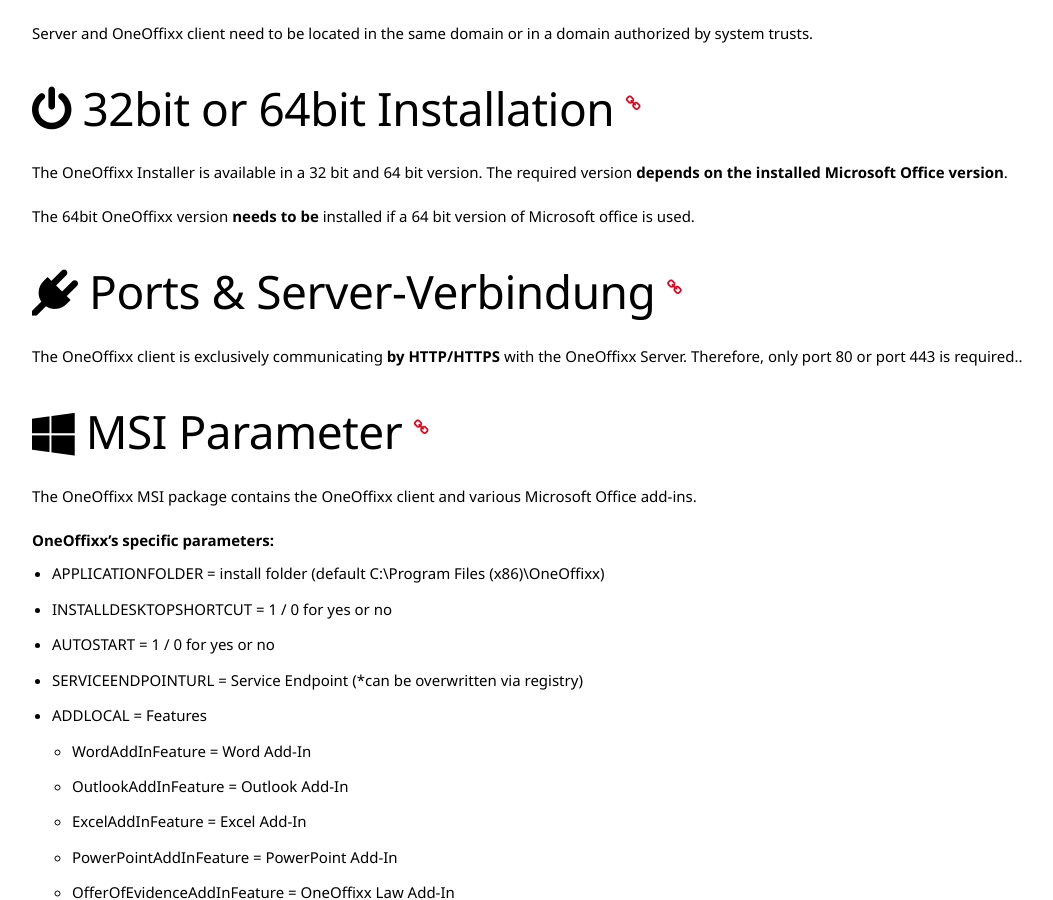
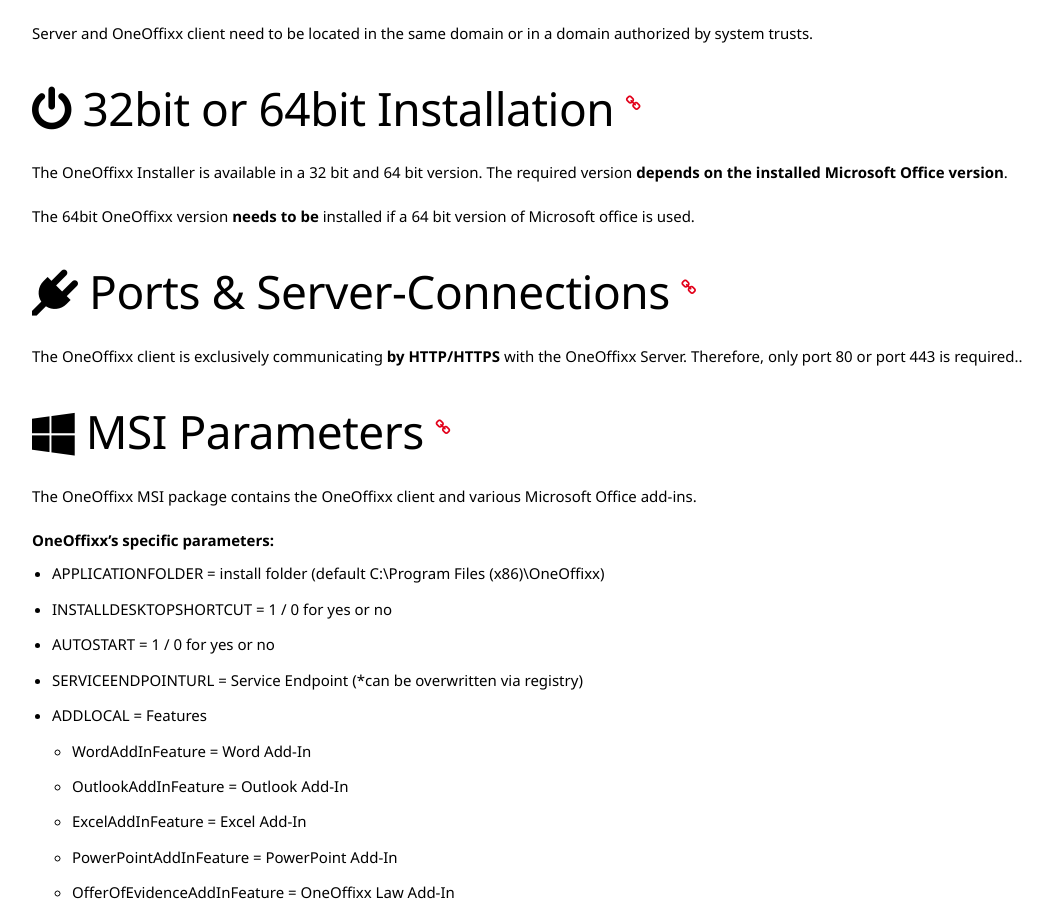
Before and after one commit to primesoft-group/oneoffixx-docs, a Jekyll site: the page built from _pages/install/en/client.md, in a window 1280 px wide and 900 px high, scrolled down 1000 px. Shown: the whole window, without its empty margins (42-1095 px from the left). Built offline with Jekyll 4.4.1, drawn with Linux system fonts in a browser that asks for light colours; nearby versions of some CDN libraries; some web fonts are replaced.

Commit message:
Update client.md

```diff
--- a/_pages/install/en/client.md
+++ b/_pages/install/en/client.md
@@ -41,11 +41,11 @@
 
 The 64bit OneOffixx version __needs to be__ installed if a 64 bit version of Microsoft office is used.
 
-## <i class="fa fa-plug" aria-hidden="true"></i> Ports & Server-Verbindung {% include anchor.html name="ports" %}
+## <i class="fa fa-plug" aria-hidden="true"></i> Ports & Server-Connections {% include anchor.html name="ports" %}
 
 The OneOffixx client is exclusively communicating __by HTTP/HTTPS__ with the OneOffixx Server. Therefore, only port 80 or port 443 is required..
 
-## <i class="fa fa-windows" aria-hidden="true"></i> MSI Parameter {% include anchor.html name="msi" %}
+## <i class="fa fa-windows" aria-hidden="true"></i> MSI Parameters {% include anchor.html name="msi" %}
 
 The OneOffixx MSI package contains the OneOffixx client and various Microsoft Office add-ins.
 
```
